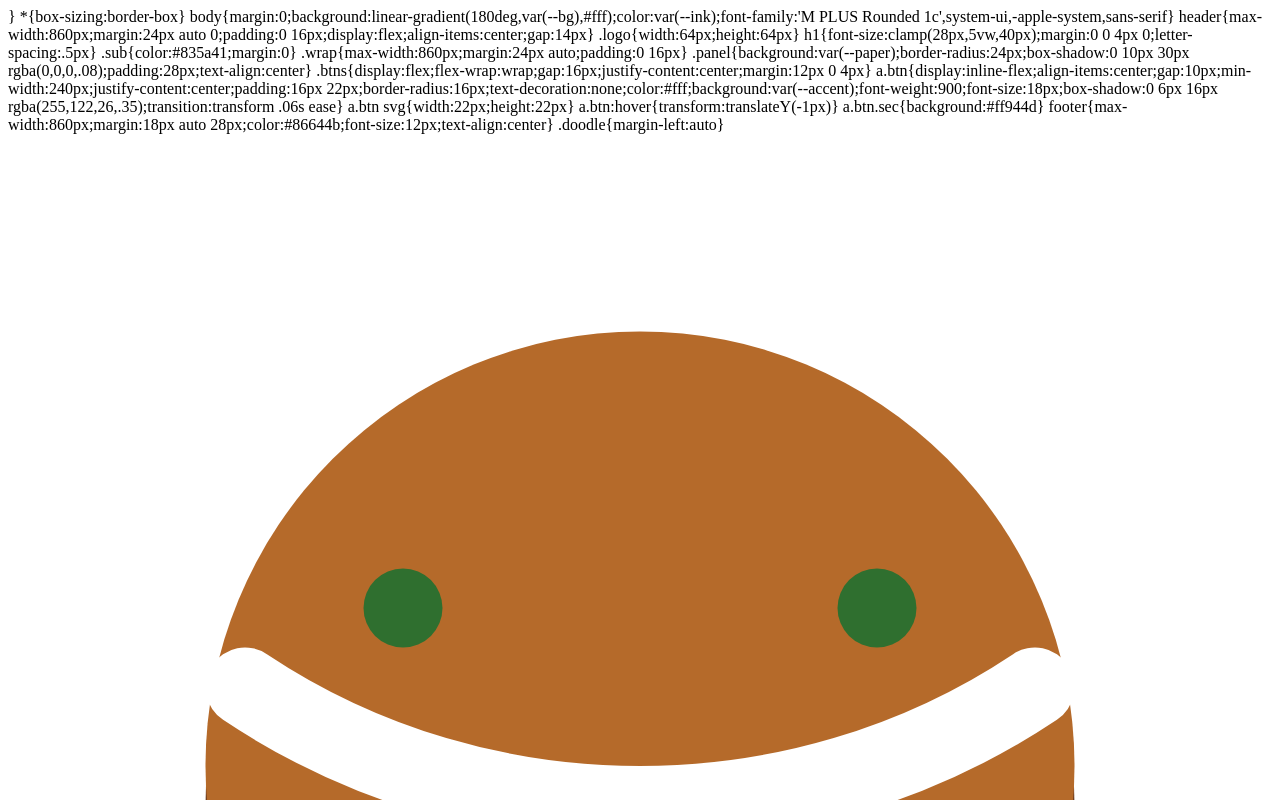
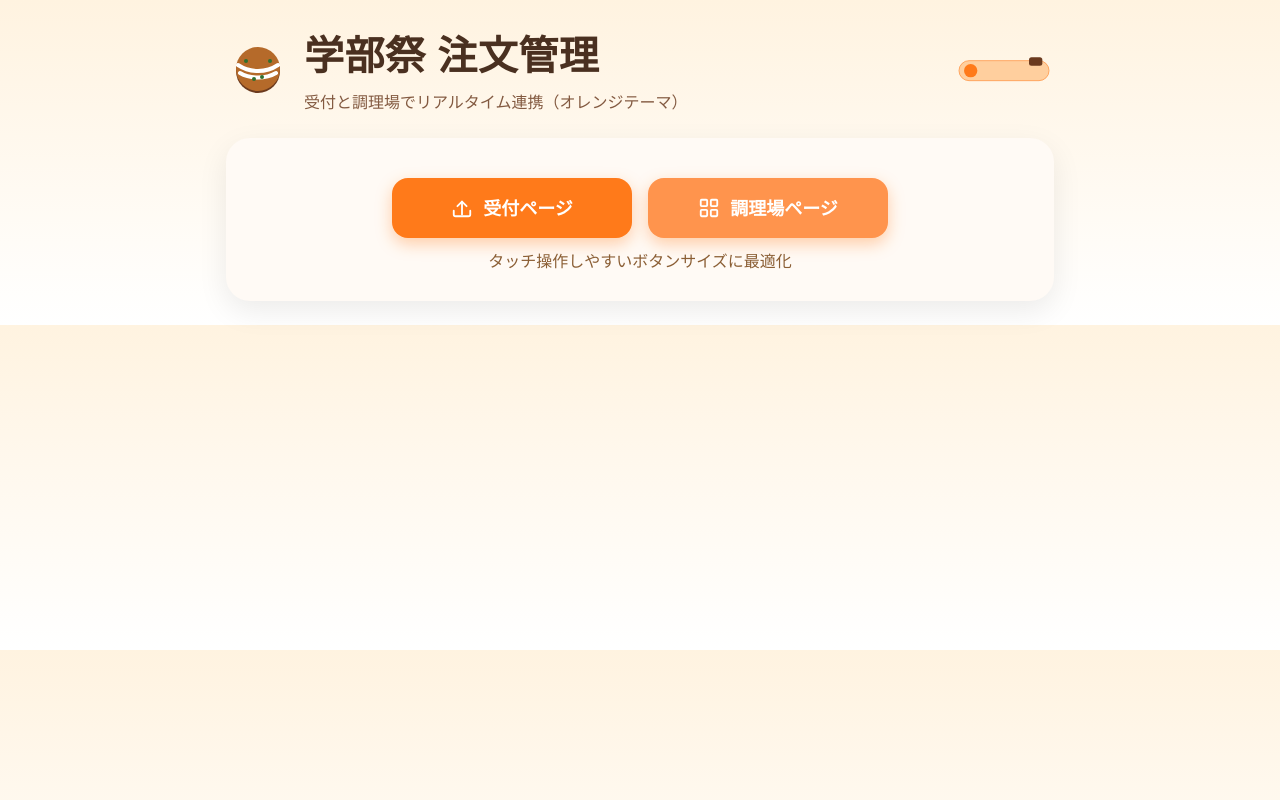
Before and after one commit to mr5016/gakubusai, a website: page public/index.html in a window 1280 px wide. Shown: the top 800 px of the page. Drawn offline with Linux system fonts and the light colour scheme.

Commit message:
Update index.html

```diff
--- a/public/index.html
+++ b/public/index.html
@@ -1,4 +1,15 @@
 <!DOCTYPE html>
+<html lang="ja">
+<head>
+<meta charset="utf-8" />
+<meta name="viewport" content="width=device-width,initial-scale=1" />
+<title>学部祭 注文管理</title>
+<link href="https://fonts.googleapis.com/css2?family=M+PLUS+Rounded+1c:wght@500;700;900&display=swap" rel="stylesheet">
+<style>
+:root{
+--bg:#fff3e0; --paper:#fffaf5; --ink:#4a3020; --muted:#8b5e34;
+--accent:#ff7a1a; --accent-2:#ffb865; --accent-3:#ffe3c7;
+--ring:#ff9a4d; --ok:#2f6f2f; --danger:#8a1a1a;
 }
 *{box-sizing:border-box}
 body{margin:0;background:linear-gradient(180deg,var(--bg),#fff);color:var(--ink);font-family:'M PLUS Rounded 1c',system-ui,-apple-system,sans-serif}
@@ -57,8 +68,4 @@ footer{max-width:860px;margin:18px auto 28px;color:#86644b;font-size:12px;text-a
 <p style="margin:10px 0 0;color:#8b5e34">タッチ操作しやすいボタンサイズに最適化</p>
 </div>
 </div>
-
-
-<footer>© 学部祭 キッチンチーム</footer>
-</body>
 </html>
```
